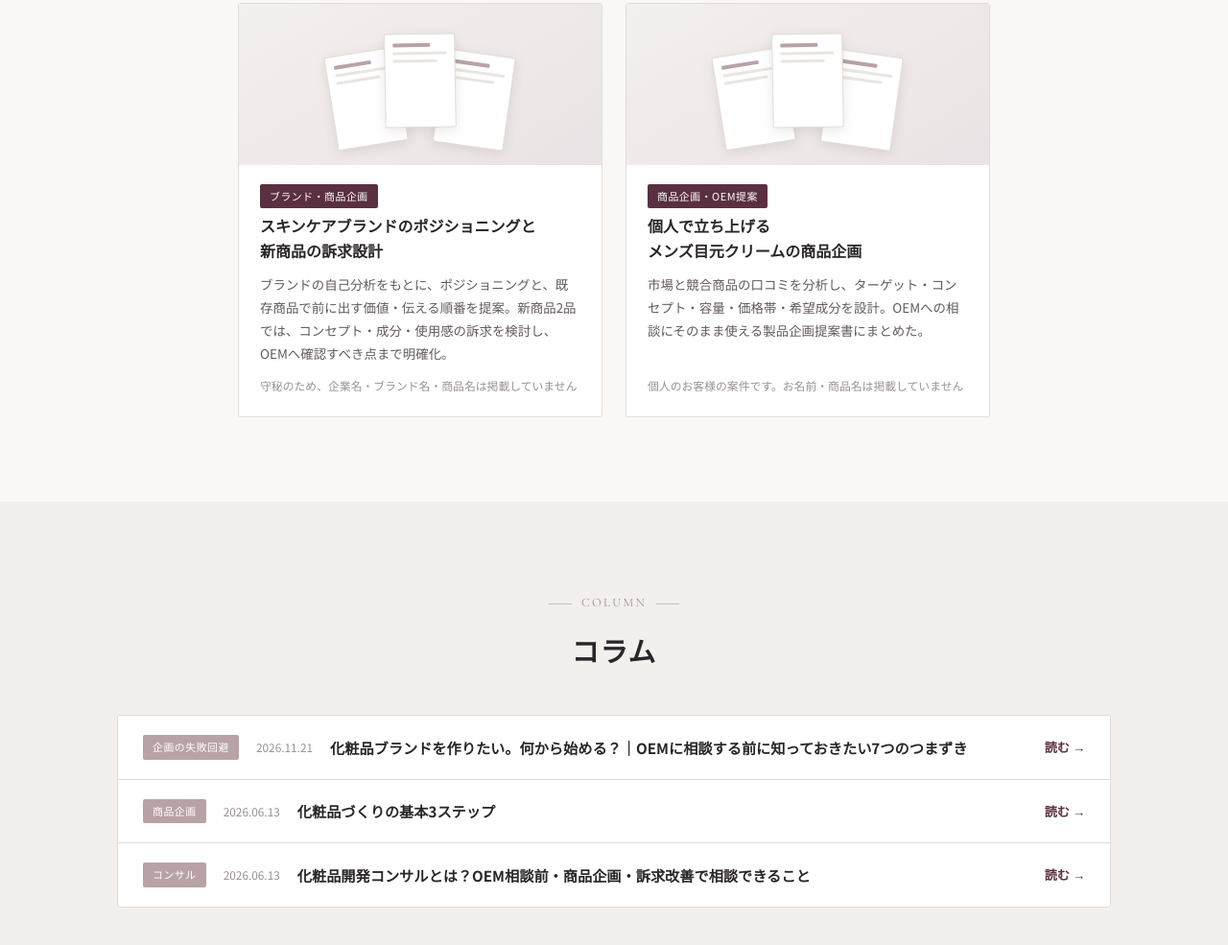
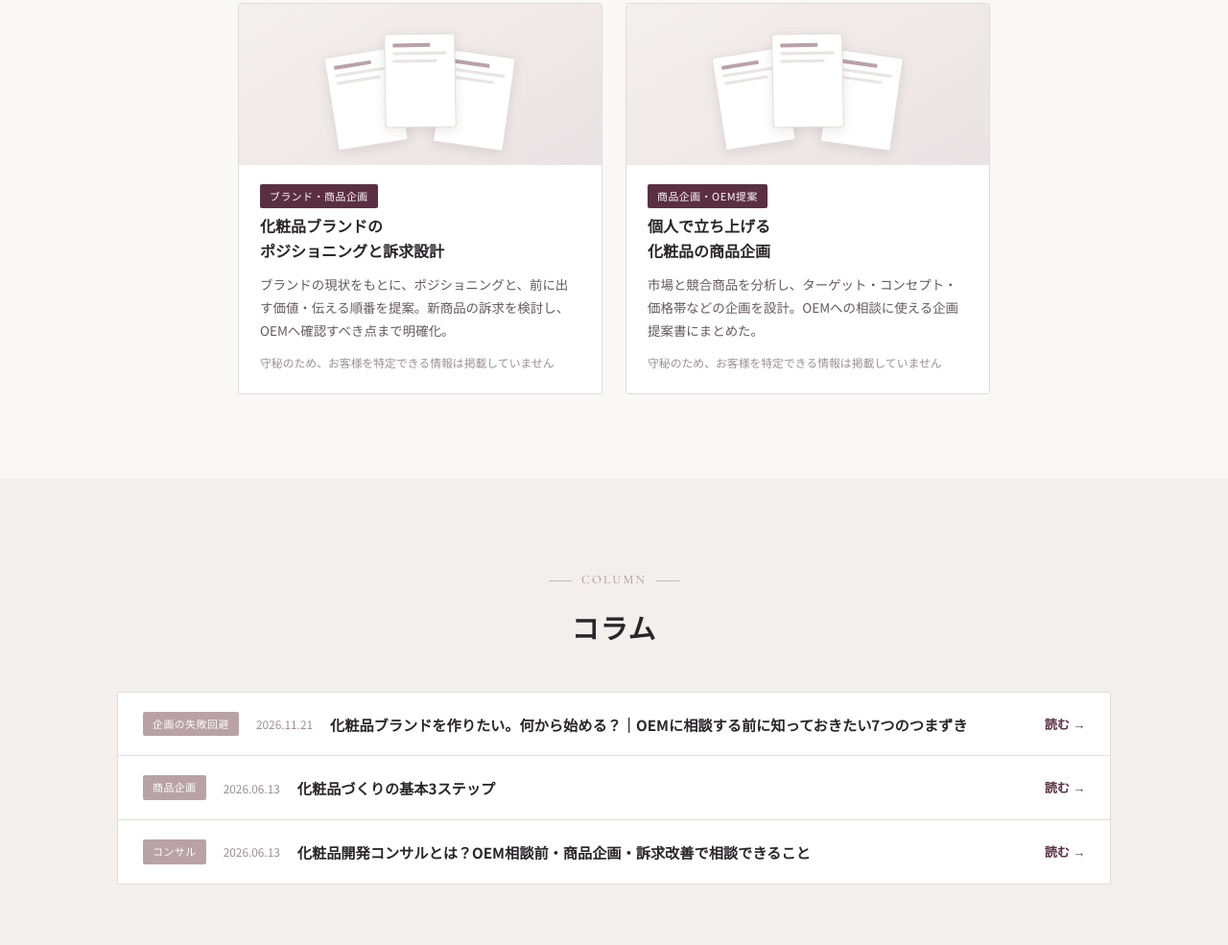
Before and after one commit to yucosmelabkansou-a11y/milien-site, a plain HTML site: page index.html in a window 1280 px wide. Shown: the part 8562-9547 px from the top of the page at 96% size. Drawn offline with nearby package versions, Linux system fonts and the light colour scheme.

Commit message:
Make the two Works cases fully anonymous
- Replace case-specific details in titles, descriptions and HTML comments
  with general wording so the clients cannot be identified

Co-Authored-By: Claude Opus 5.5 <noreply@anthropic.com>

```diff
--- a/index.html
+++ b/index.html
@@ -663,7 +663,7 @@
 
         <div class="works">
 
-          <!-- 01 スキンケアブランド（法人）：ポジショニング・新商品の訴求（守秘・名前なし・リンクなし） -->
+          <!-- 01 法人のお客様（匿名・リンクなし） -->
           <article class="work reveal">
             <div class="work__th work__th--docs" aria-hidden="true">
               <span class="work__doc work__doc--1"><i></i><i></i><i></i></span>
@@ -672,13 +672,13 @@
             </div>
             <div class="work__body">
               <span class="work__cat">ブランド・商品企画</span>
-              <h3 class="work__ttl">スキンケアブランドのポジショニングと<br>新商品の訴求設計</h3>
-              <p class="work__desc">ブランドの自己分析をもとに、ポジショニングと、既存商品で前に出す価値・伝える順番を提案。新商品2品では、コンセプト・成分・使用感の訴求を検討し、OEMへ確認すべき点まで明確化。</p>
-              <p class="work__note">守秘のため、企業名・ブランド名・商品名は掲載していません</p>
+              <h3 class="work__ttl">化粧品ブランドの<br>ポジショニングと訴求設計</h3>
+              <p class="work__desc">ブランドの現状をもとに、ポジショニングと、前に出す価値・伝える順番を提案。新商品の訴求を検討し、OEMへ確認すべき点まで明確化。</p>
+              <p class="work__note">守秘のため、お客様を特定できる情報は掲載していません</p>
             </div>
           </article>
 
-          <!-- 02 個人のお客様：メンズ目元クリームの商品企画・OEM向け提案書（守秘・名前なし・リンクなし） -->
+          <!-- 02 個人のお客様（匿名・リンクなし） -->
           <article class="work reveal d1">
             <div class="work__th work__th--docs" aria-hidden="true">
               <span class="work__doc work__doc--1"><i></i><i></i><i></i></span>
@@ -687,9 +687,9 @@
             </div>
             <div class="work__body">
               <span class="work__cat">商品企画・OEM提案</span>
-              <h3 class="work__ttl">個人で立ち上げる<br>メンズ目元クリームの商品企画</h3>
-              <p class="work__desc">市場と競合商品の口コミを分析し、ターゲット・コンセプト・容量・価格帯・希望成分を設計。OEMへの相談にそのまま使える製品企画提案書にまとめた。</p>
-              <p class="work__note">個人のお客様の案件です。お名前・商品名は掲載していません</p>
+              <h3 class="work__ttl">個人で立ち上げる<br>化粧品の商品企画</h3>
+              <p class="work__desc">市場と競合商品を分析し、ターゲット・コンセプト・価格帯などの企画を設計。OEMへの相談に使える企画提案書にまとめた。</p>
+              <p class="work__note">守秘のため、お客様を特定できる情報は掲載していません</p>
             </div>
           </article>
 
```
